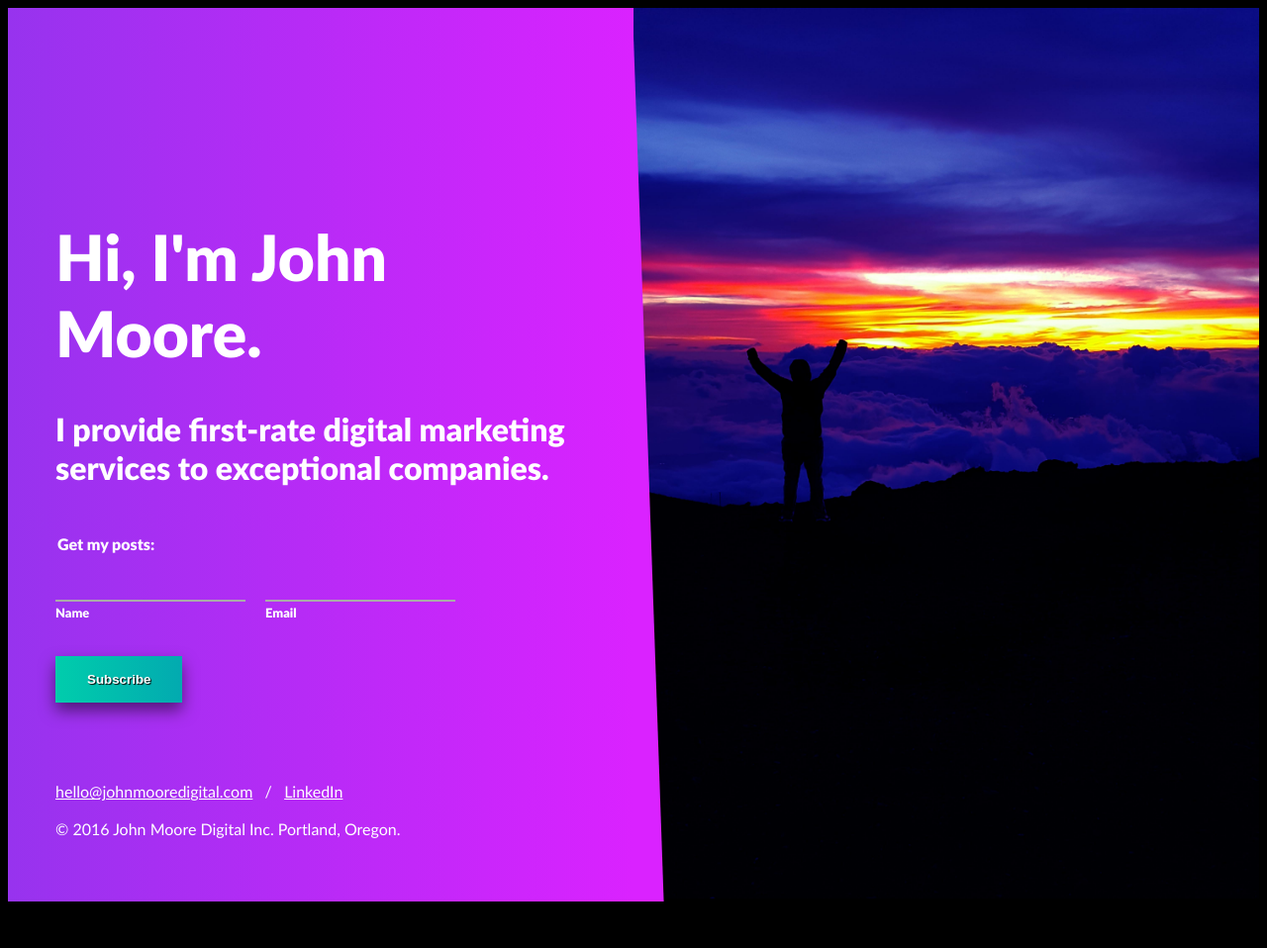
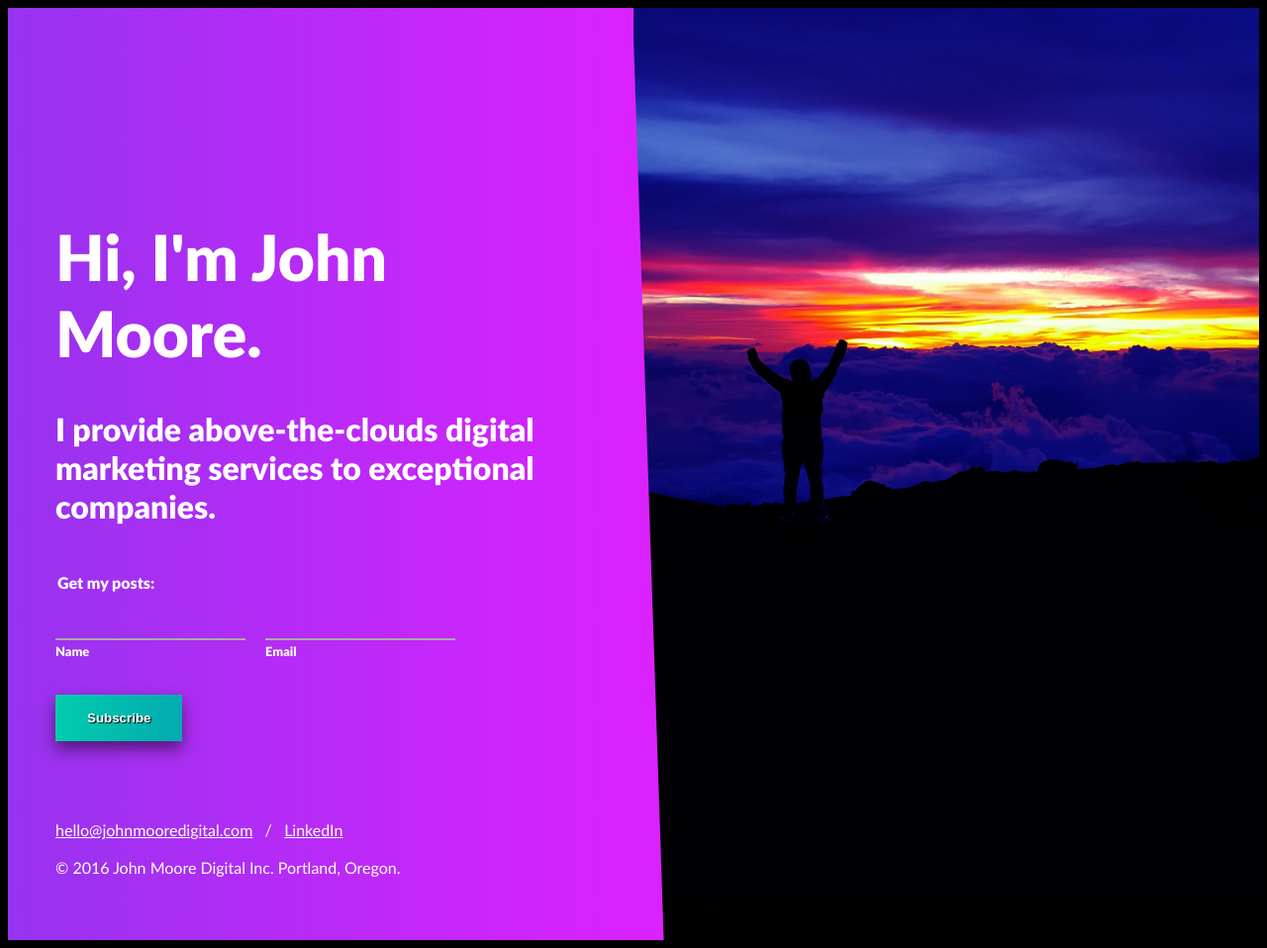
Before and after one commit to jomoweb/jomoweb.github.io, a Jekyll site: the page built from index.html, in a window 1280 px wide. Shown: the whole page at 99% size. Built offline with Jekyll 4.4.1, drawn with Linux system fonts in a browser that asks for light colours; before the commit the page ends 919 px from its top, so only the background shows below that; some of the changed lines change nothing that is shown.

Commit message:
Above the clouds

```diff
--- a/_layouts/comingsoon.html
+++ b/_layouts/comingsoon.html
@@ -9,7 +9,7 @@
     <meta name="author" content="John Moore">
     <meta name="web_author" content="John Moore Digital Inc.">
     <meta name="copyright" content="John Moore Digital Inc.">
-    <meta name="abstract" content="First-rate digital marketing services to exceptional companies. Portland, OR based.">
+    <meta name="abstract" content="Above-the-clouds digital marketing services to exceptional companies. Portland, OR based.">
     <meta name="keywords" content="Digital Marketing, Portland, Oregon, Digital Marketing Consultant, User Experience, UX, Website, Web Design, Web Development, Page Speed, Search Engine Optimization, SEO, Google AdWords, Pay Per Click, Cost Per Click, PPC, CPC, Digital Advertising, Remarketing, Social Media Marketing, Conversion Optimization, Google Analytics">
     <!-- OpenGraph Meta Tags -->
     <meta property="fb:app_id" content="1735573436764195">
@@ -71,7 +71,6 @@
         src: local('Lato Black'), local('Lato-Black'), url(https://fonts.gstatic.com/s/lato/v11/tI4j516nok_GrVf4dhunkg.woff2) format('woff2');
         unicode-range: U+0000-00FF, U+0131, U+0152-0153, U+02C6, U+02DA, U+02DC, U+2000-206F, U+2074, U+20AC, U+2212, U+2215, U+E0FF, U+EFFD, U+F000;
       }
-
 
       /* Gradients from http://uigradients.com/# */
 
@@ -293,13 +292,24 @@
 
 
     </style>
-  <head>
+
+    <script>
+      (function(i,s,o,g,r,a,m){i['GoogleAnalyticsObject']=r;i[r]=i[r]||function(){
+      (i[r].q=i[r].q||[]).push(arguments)},i[r].l=1*new Date();a=s.createElement(o),
+      m=s.getElementsByTagName(o)[0];a.async=1;a.src=g;m.parentNode.insertBefore(a,m)
+      })(window,document,'script','https://www.google-analytics.com/analytics.js','ga');
+
+      ga('create', 'UA-82840307-1', 'auto');
+      ga('send', 'pageview');
+
+    </script>
+  </head>
   <body>
     <div class="wrapper clearfix">
 
       <div class="left-wrapper">
 
-        <h1><span>Hi, I'm John Moore.</span><br>I provide first-rate digital marketing services to exceptional companies.</h1>
+        <h1><span>Hi, I'm John Moore.</span><br>I provide above-the-clouds digital marketing services to exceptional companies.</h1>
 
         <form action="https://johnmooredigitalinc.createsend.com/t/d/s/osdht/" method="post" id="subForm">
           <legend>Get my posts:</legend>
@@ -349,17 +359,6 @@
 
     </div>
 
-    <script>
-      (function(i,s,o,g,r,a,m){i['GoogleAnalyticsObject']=r;i[r]=i[r]||function(){
-      (i[r].q=i[r].q||[]).push(arguments)},i[r].l=1*new Date();a=s.createElement(o),
-      m=s.getElementsByTagName(o)[0];a.async=1;a.src=g;m.parentNode.insertBefore(a,m)
-      })(window,document,'script','https://www.google-analytics.com/analytics.js','ga');
-
-      ga('create', 'UA-82840307-1', 'auto');
-      ga('send', 'pageview');
-
-    </script>
-
   </body>
 
 </html>
```
